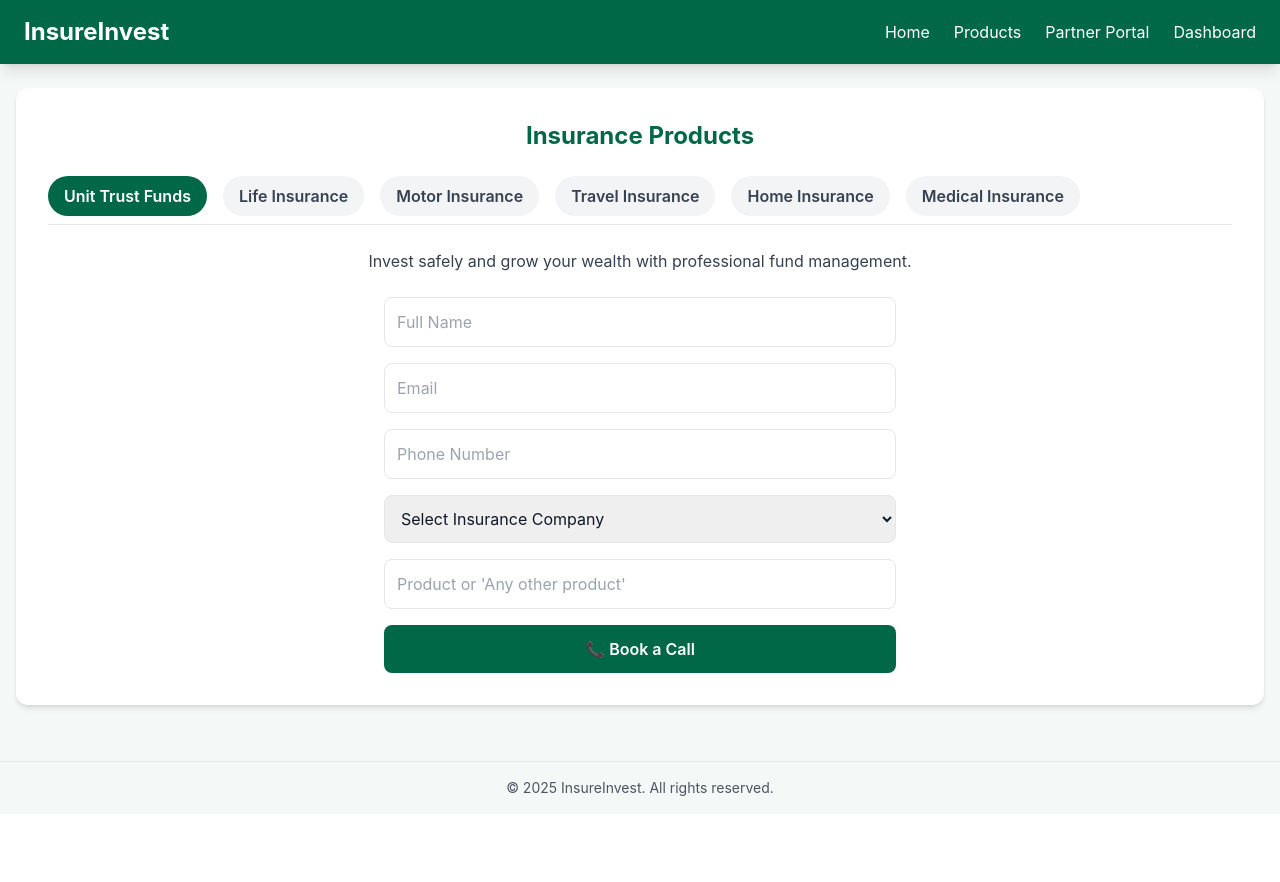
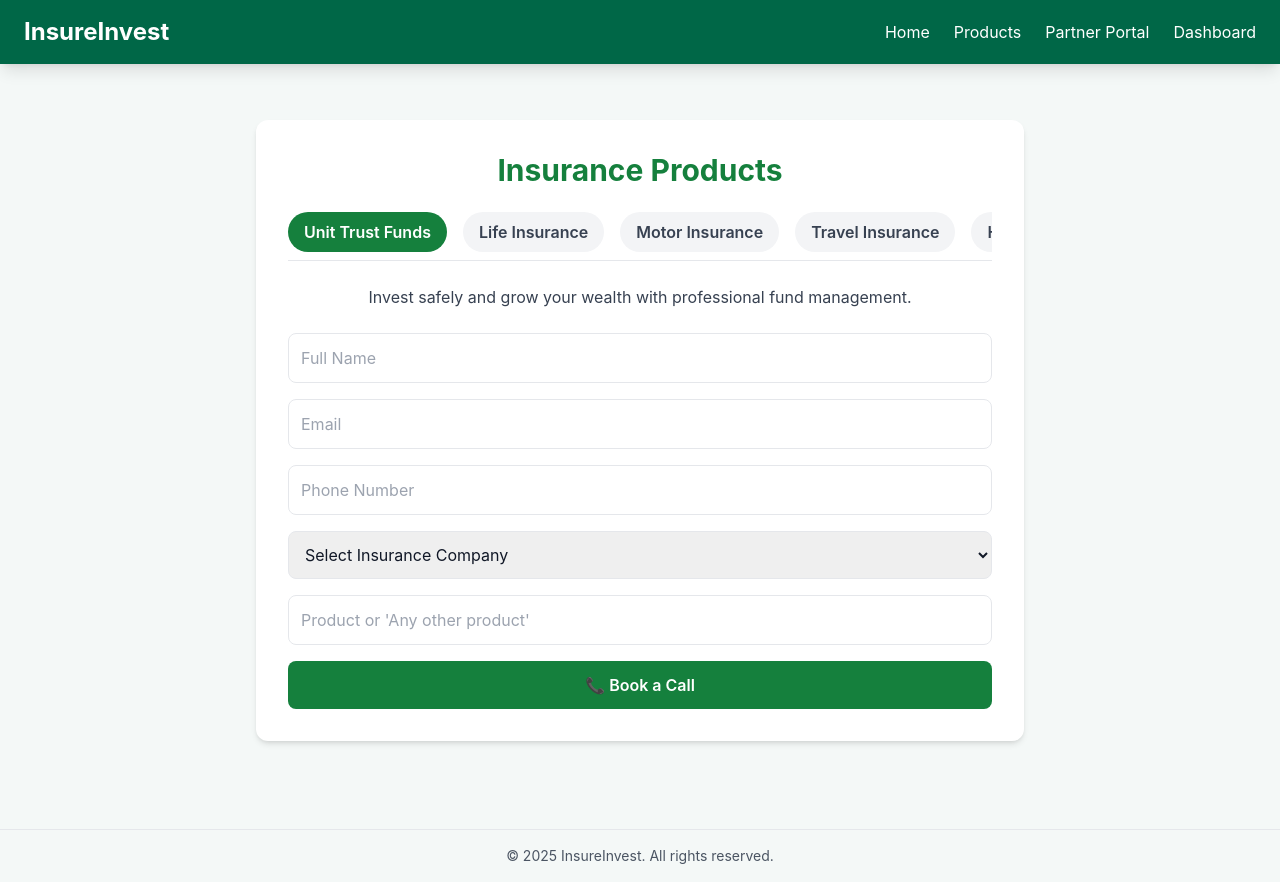
Before and after one commit to ew-prog/insure-invest-frontend, a React (Vite) app: page /insurance in a window 1280 px wide. Before the commit the page ends 814 px from the top, so only its background shows below. Built offline with nearby package versions, Linux system fonts and the light colour scheme.

Commit message:
Update InsuranceMenu.jsx

```diff
--- a/src/InsuranceMenu.jsx
+++ b/src/InsuranceMenu.jsx
@@ -12,18 +12,50 @@ const insuranceTypes = [
 function InsuranceMenu() {
   const [selected, setSelected] = useState(insuranceTypes[0])
   const [form, setForm] = useState({
-    name: '', email: '', phone: '', company: '', product: '', other: ''
+    name: '',
+    email: '',
+    phone: '',
+    company: '',
+    product: '',
   })
+  const [loading, setLoading] = useState(false)
+  const [message, setMessage] = useState('')
 
-  const handleSubmit = (e) => {
+  const API_BASE_URL = import.meta.env.VITE_API_BASE_URL
+
+  const handleSubmit = async (e) => {
     e.preventDefault()
-    alert(`✅ Thank you, ${form.name}! We'll contact you soon about ${form.product}.`)
-    setForm({ name: '', email: '', phone: '', company: '', product: '', other: '' })
+    setLoading(true)
+    setMessage('')
+
+    try {
+      const response = await fetch(`${API_BASE_URL}/api/v1/leads`, {
+        method: 'POST',
+        headers: { 'Content-Type': 'application/json' },
+        body: JSON.stringify({
+          name: form.name,
+          email: form.email,
+          phone: form.phone,
+          company: form.company,
+          product: form.product || selected.name,
+        }),
+      })
+
+      if (!response.ok) throw new Error('Failed to submit lead')
+
+      setMessage(`✅ Thank you, ${form.name}! Your request for ${form.product || selected.name} has been received.`)
+      setForm({ name: '', email: '', phone: '', company: '', product: '' })
+    } catch (error) {
+      console.error(error)
+      setMessage('❌ Error submitting form. Please check backend or network.')
+    } finally {
+      setLoading(false)
+    }
   }
 
   return (
-    <div className="bg-white rounded-xl shadow-md p-8">
-      <h2 className="text-2xl font-bold text-primary mb-6 text-center">Insurance Products</h2>
+    <div className="bg-white rounded-xl shadow-md p-8 max-w-3xl mx-auto my-8">
+      <h2 className="text-3xl font-bold text-green-700 mb-6 text-center">Insurance Products</h2>
 
       {/* Horizontal Menu */}
       <div className="flex overflow-x-auto space-x-4 mb-6 pb-2 border-b border-gray-200">
@@ -33,8 +65,8 @@ function InsuranceMenu() {
             onClick={() => setSelected(item)}
             className={`px-4 py-2 rounded-full font-semibold whitespace-nowrap transition ${
               selected.name === item.name
-                ? 'bg-primary text-white'
-                : 'bg-gray-100 text-gray-700 hover:bg-accent hover:text-white'
+                ? 'bg-green-700 text-white'
+                : 'bg-gray-100 text-gray-700 hover:bg-green-600 hover:text-white'
             }`}
           >
             {item.name}
@@ -46,21 +78,36 @@ function InsuranceMenu() {
       <p className="text-gray-700 mb-6 text-center">{selected.desc}</p>
 
       {/* Form */}
-      <form onSubmit={handleSubmit} className="grid gap-4 max-w-lg mx-auto">
-        <input type="text" placeholder="Full Name" required
-          value={form.name} onChange={(e) => setForm({ ...form, name: e.target.value })}
-          className="p-3 border rounded-lg focus:ring-2 focus:ring-primary" />
-        <input type="email" placeholder="Email" required
-          value={form.email} onChange={(e) => setForm({ ...form, email: e.target.value })}
-          className="p-3 border rounded-lg focus:ring-2 focus:ring-primary" />
-        <input type="tel" placeholder="Phone Number" required
-          value={form.phone} onChange={(e) => setForm({ ...form, phone: e.target.value })}
-          className="p-3 border rounded-lg focus:ring-2 focus:ring-primary" />
+      <form onSubmit={handleSubmit} className="grid gap-4">
+        <input
+          type="text"
+          placeholder="Full Name"
+          required
+          value={form.name}
+          onChange={(e) => setForm({ ...form, name: e.target.value })}
+          className="p-3 border rounded-lg focus:ring-2 focus:ring-green-400"
+        />
+        <input
+          type="email"
+          placeholder="Email"
+          required
+          value={form.email}
+          onChange={(e) => setForm({ ...form, email: e.target.value })}
+          className="p-3 border rounded-lg focus:ring-2 focus:ring-green-400"
+        />
+        <input
+          type="tel"
+          placeholder="Phone Number"
+          required
+          value={form.phone}
+          onChange={(e) => setForm({ ...form, phone: e.target.value })}
+          className="p-3 border rounded-lg focus:ring-2 focus:ring-green-400"
+        />
 
         <select
           value={form.company}
           onChange={(e) => setForm({ ...form, company: e.target.value })}
-          className="p-3 border rounded-lg focus:ring-2 focus:ring-primary"
+          className="p-3 border rounded-lg focus:ring-2 focus:ring-green-400"
           required
         >
           <option value="">Select Insurance Company</option>
@@ -81,13 +128,25 @@ function InsuranceMenu() {
           placeholder="Product or 'Any other product'"
           value={form.product}
           onChange={(e) => setForm({ ...form, product: e.target.value })}
-          className="p-3 border rounded-lg focus:ring-2 focus:ring-primary"
+          className="p-3 border rounded-lg focus:ring-2 focus:ring-green-400"
         />
 
-        <button type="submit" className="bg-primary text-white py-3 rounded-lg font-semibold hover:bg-accent transition">
-          📞 Book a Call
+        <button
+          type="submit"
+          disabled={loading}
+          className={`py-3 rounded-lg font-semibold transition ${
+            loading
+              ? 'bg-gray-400 text-white cursor-not-allowed'
+              : 'bg-green-700 text-white hover:bg-green-800'
+          }`}
+        >
+          {loading ? 'Submitting...' : '📞 Book a Call'}
         </button>
       </form>
+
+      {message && (
+        <p className="text-center mt-4 font-medium text-green-700">{message}</p>
+      )}
     </div>
   )
 }
```
